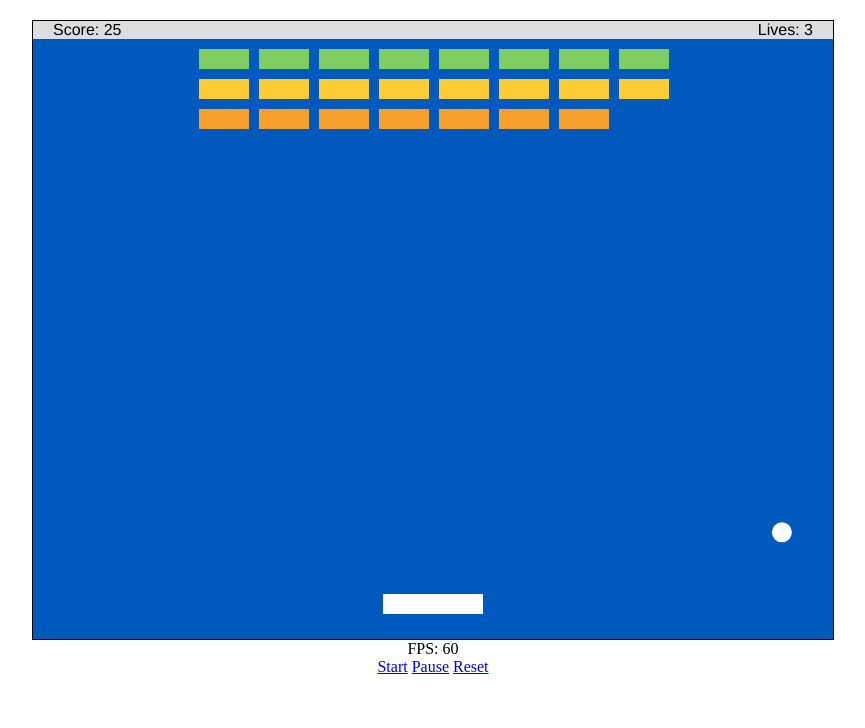
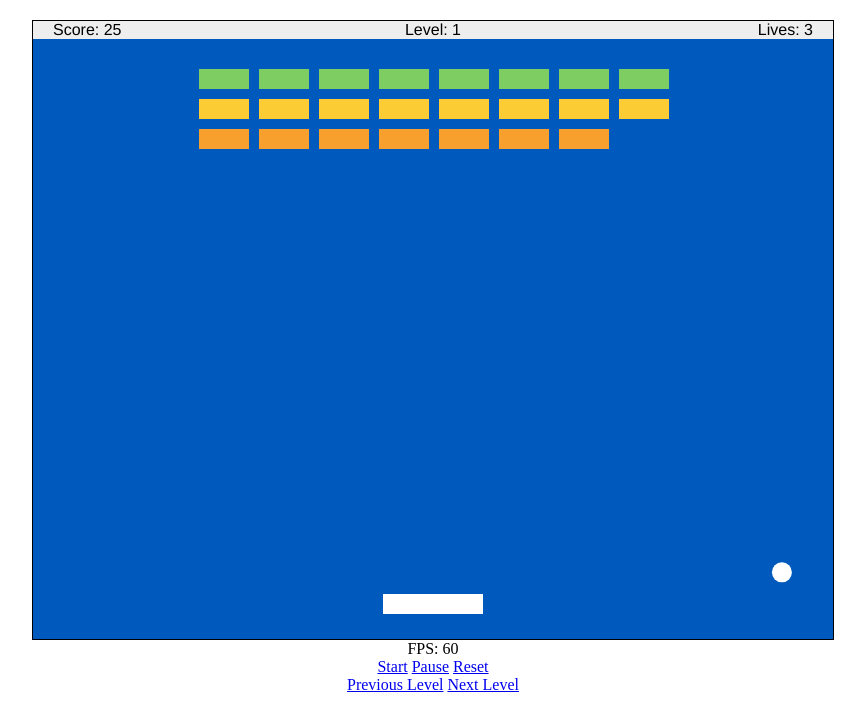
Before and after one commit to dg1234uk/breakout, a plain HTML site: page index.html in a window 1280 px wide. Shown: the whole page, without its empty margins (207-1072 px from the left). Drawn offline with Linux system fonts and the light colour scheme.

Commit message:
Refactored Levels, with inbuilt colors with data. Added a Next level and prev level control. Game now advances through the levels when one has been completed and only gives the Game Won screen once the last level has been completed.

```diff
--- a/css/main.css
+++ b/css/main.css
@@ -15,21 +15,29 @@
   background-color: #eee;
 }
 
-#gameScore, #gameLives {
-  display: inline-block;
+#gameHUD {
+  width: 95%;
+  margin: 0 auto;
 }
 
-#gameScore {
+#gameScore, #gameLives, #gameLevel {
+  display: inline-block;
+  width: 33.33333%;
+  float: left;
+}
+
+/*#gameScore {
   margin-left: 20px;
+}*/
+
+#gameLevel {
+  text-align: center;
 }
 
 #gameLives {
-  float: right;
-  margin-right: 20px;
-}
-
-#gameHUD {
-  background: #ddd;
+  /*float: right;
+  margin-right: 20px;*/
+  text-align: right;
 }
 
 #gameHUD:after {
@@ -49,8 +57,7 @@
 #gameWinLayer {
   display: none;
   font-size: 30px;
-
-  background-color: #eee;
+  color: #000;
 
   left: 50%;
   top: 50%;
@@ -60,6 +67,9 @@
 #gameOverLayer {
   display: none;
   font-size: 30px;
+  color: #000;
+
+
 
   left: 50%;
   top: 50%;
@@ -69,6 +79,7 @@
 #gamePauseLayer {
   display: none;
   font-size: 30px;
+  color: #fff;
 
   left: 50%;
   top: 50%;
--- a/index.html
+++ b/index.html
@@ -8,10 +8,15 @@
 </head>
 
 <body>
+
+
   <div id="game-container">
     <div id="gameHUD">
       <div id="gameScore" class="">
         <span>Score: </span><span id="gameScoreText">0</span>
+      </div>
+      <div id="gameLevel" class="">
+        <span>Level: </span><span id="gameLevelText">1</span>
       </div>
       <div id="gameLives" class="">
         <span>Lives: </span><span id="gameLivesText">3</span>
@@ -42,6 +47,10 @@
   <div style="text-align: center;">
     <span><a href="#" id="startBtn">Start</a></span> <span><a href="#" id="pauseBtn">Pause</a></span> <span><a href="#" id="resetBtn">Reset</a></span>
   </div>
+  <div style="text-align: center;">
+    <span><a href="#" id="prevLevelBtn">Previous Level</a></span> <span><a href="#" id="nextLevelBtn">Next Level</a></span>
+  </div>
+
   <script src="js/helper.js"></script>
   <!-- <script src="js/InputHandlers.js"></script> -->
   <script src="js/app.js"></script>
--- a/js/app.js
+++ b/js/app.js
@@ -11,6 +11,9 @@
  */
 var breakout = (function() {
   var game = {
+    options: {
+      timeStep: 1000 / 60, // constant dt step of 1 frame every 60 seconds
+    },
     init: function() {
       // Get references to HTML Elements
       game.gameScoreElement = document.getElementById('gameScoreText');
@@ -19,6 +22,7 @@ var breakout = (function() {
       game.gameWinLayer = document.getElementById('gameWinLayer');
       game.gameFPSText = document.getElementById('gameFpsText');
       game.gamePauseLayer = document.getElementById('gamePauseLayer');
+      game.gameLevelText = document.getElementById('gameLevelText');
 
       // Set up Canvas
       game.canvas = document.getElementById('gameCanvas');
@@ -26,7 +30,7 @@ var breakout = (function() {
       scaleCanvasForHiDPI(game.ctx);
 
       // Setup time based animation
-      game.timeStep = 1000 / 60; // constant dt step of 1 frame every 60 seconds
+      game.timeStep = game.options.timeStep;
       game.accumulator = 0;
 
       game.gameState = 'init';
@@ -34,13 +38,14 @@ var breakout = (function() {
 
       // GAME EVENT LISTENERS
       // Don't run the game when the tab isn't visible
-      // window.addEventListener('focus', start);
       window.addEventListener('blur', game.stop);
 
-      // Set up the start, pause and reset button event listeners
+      // Set up the start, pause, reset and level button event listeners
       document.getElementById('pauseBtn').addEventListener('click', game.stop);
       document.getElementById('startBtn').addEventListener('click', game.start);
       document.getElementById('resetBtn').addEventListener('click', game.reset);
+      document.getElementById('nextLevelBtn').addEventListener('click', game.nextLevel);
+      document.getElementById('prevLevelBtn').addEventListener('click', game.prevLevel);
 
       // Setup input event Listeners
       game.leftArrowKeyPressed = false;
@@ -118,6 +123,10 @@ var breakout = (function() {
 
     reset: function() {
       game.stop();
+      // Keep score if player has completed last level
+      if (game.gameState !== 'nextLevel') {
+        game.gameScore = 0;
+      }
       game.gameState = 'reset';
       // Set up the level
       game.bricks = [];
@@ -127,15 +136,34 @@ var breakout = (function() {
       game.paddle = new Paddle();
       game.ball = new Ball();
 
-      game.gameScore = 0;
       game.gameLives = 3;
       game.gameScoreElement.textContent = game.gameScore;
       game.gameLivesElement.textContent = game.gameLives;
+      game.gameLevelText.textContent = game.gameLevel + 1;
       game.gameWinLayer.style.display = 'none';
       game.gameOverLayer.style.display = 'none';
       game.canvas.style.display = 'block';
 
       game.start();
+    },
+
+    nextLevel: function() {
+
+      var levels = new Levels();
+      if (levels.levelData.length > game.gameLevel + 1) {
+        game.gameLevel++;
+        game.reset();
+      } else if (game.gameState === 'nextLevel' && levels.levelData.length <= game.gameLevel + 1) {
+        debugger;
+        game.gameState = 'won';
+      }
+    },
+
+    prevLevel: function() {
+      if (game.gameLevel - 1 >= 0) {
+        game.gameLevel--;
+        game.reset();
+      }
     },
 
     // GAME LOGIC
@@ -248,8 +276,9 @@ var breakout = (function() {
       }
       // Check for winning condiiton (no more bricks)
       if (game.bricks.length === 0) {
-        game.gameState = 'won';
+        game.gameState = 'nextLevel';
         game.playing = false;
+        game.nextLevel();
       }
     },
 
@@ -301,10 +330,6 @@ var breakout = (function() {
       return false;
     }
   };
-
-
-
-
 
   // GAME ENTITIES
   var Paddle = function() {
@@ -412,13 +437,24 @@ var breakout = (function() {
   };
 
   var Levels = function() {
-    // TODO: Define colors as properties on here.
     // TODO: Use the Rectangle tool to create a 38x18px rectangle and apply the next gradient: #CC0000, #8E0000, #FF5656.
+    this.colors = {
+      // Standard Colours
+      // 1: green
+      // 2: yellow
+      // 3: orange
+      // 4: red
+      // 5: purple
+      // 6: blue
+      apple: {1: '#7ECD63', 2: '#FCCC34', 3: '#F8A02E', 4: '#E95959', 5: '#AF58AF', 6: '#05B4E7'}
+    };
     this.levelData = [{
         brickWidth: 50,
         brickHeight: 20,
         brickPadding: 10,
+        brickColors: this.colors.apple,
         data: [
+          [0, 0, 0, 0, 0, 0, 0, 0],
           [1, 1, 1, 1, 1, 1, 1, 1],
           [2, 2, 2, 2, 2, 2, 2, 2],
           [3, 3, 3, 3, 3, 3, 3, 3]
@@ -427,7 +463,9 @@ var breakout = (function() {
         brickWidth: 50,
         brickHeight: 20,
         brickPadding: 10,
+        brickColors: this.colors.apple,
         data: [
+          [0, 0, 0, 0, 0, 0],
           [1, 1, 1, 1, 1, 1],
           [2, 2, 0, 0, 2, 2],
           [3, 3, 0, 0, 3, 3]
@@ -436,7 +474,9 @@ var breakout = (function() {
         brickWidth: 24,
         brickHeight: 12,
         brickPadding: 4,
+        brickColors: this.colors.apple,
         data: [
+          [0, 0, 0, 0, 0, 0, 0, 0, 0],
           [0, 0, 0, 0, 0, 1, 0, 0, 0],
           [0, 0, 0, 0, 1, 1, 0, 0, 0],
           [0, 0, 0, 0, 1, 1, 0, 0, 0],
@@ -464,7 +504,7 @@ var breakout = (function() {
     var rows = this.levelData[level].data.length;
     var columns = this.levelData[level].data[0].length;
     var startingX = (game.canvas.scaledWidth / 2) - (((columns * this.levelData[level].brickWidth) + this.levelData[level].brickPadding * (columns - 1)) / 2);
-    var startingY = 10;
+    var startingY = 0; // Distance from top of canvas now set by blank rows in level data.
     for (var row = 0; row < rows; row++) {
       for (var col = 0; col < columns; col++) {
         if (this.levelData[level].data[row][col] > 0) {
@@ -474,37 +514,7 @@ var breakout = (function() {
           var x = startingX + (width + padding) * col + 1;
           var y = startingY + (height + padding) * row;
 
-          var brickColor;
-          // 6 Colours
-          // 1: green
-          // 2: yellow
-          // 3: orange
-          // 4: red
-          // 5: purple
-          // 6: blue
-          switch (this.levelData[level].data[row][col]) {
-            case 1:
-              brickColor = '#7ECD63';
-              break;
-            case 2:
-              brickColor = '#FCCC34';
-              break;
-            case 3:
-              brickColor = '#F8A02E';
-              break;
-            case 4:
-              brickColor = '#E95959';
-              break;
-            case 5:
-              brickColor = '#AF58AF';
-              break;
-            case 6:
-              brickColor = '#05B4E7';
-              break;
-            default:
-              brickColor = '#000000';
-
-          }
+          var brickColor = this.levelData[level].brickColors[this.levelData[level].data[row][col]];
 
           var brick = new Brick(x, y, width, height, brickColor);
           game.bricks.push(brick);
```
